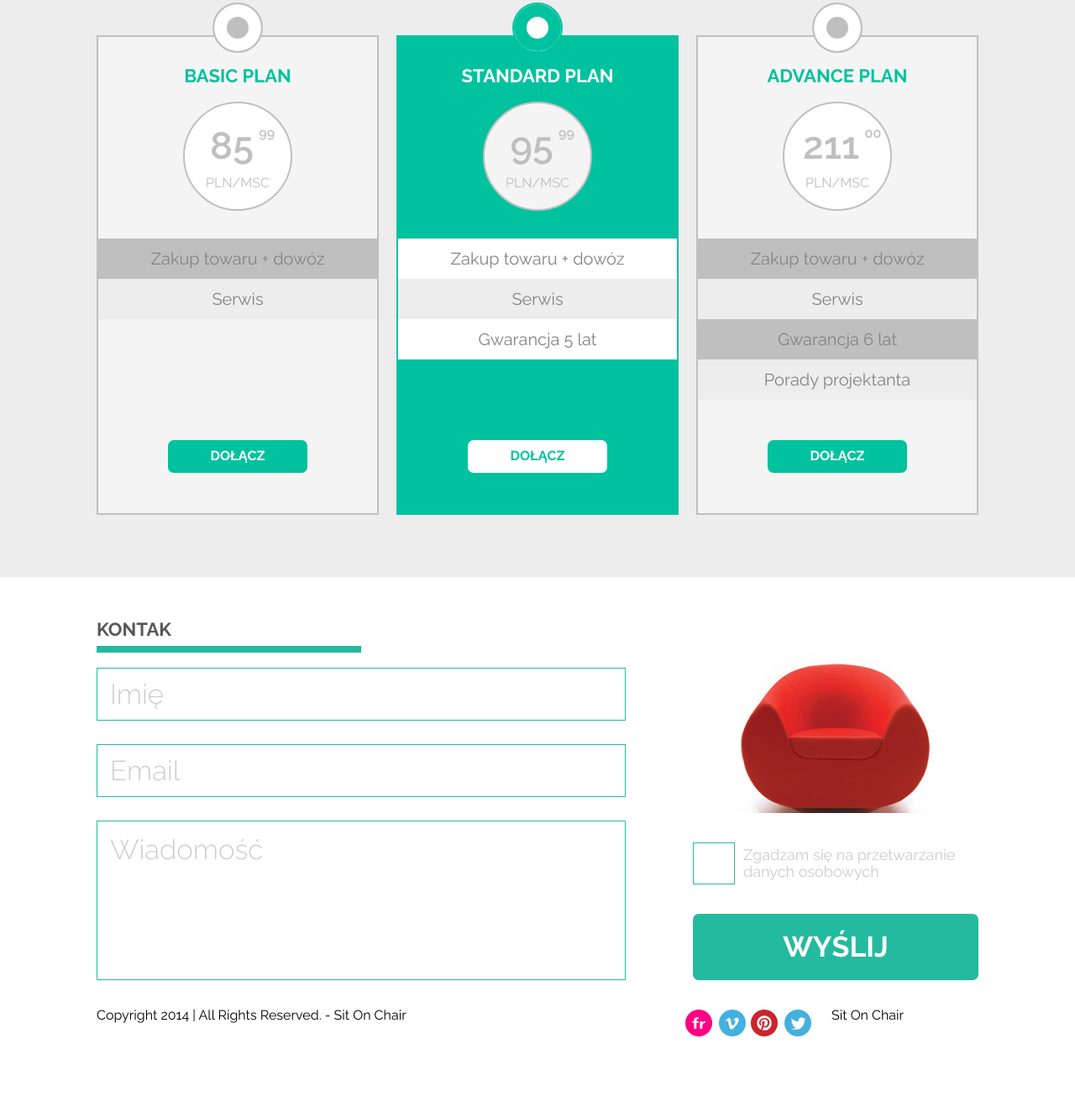
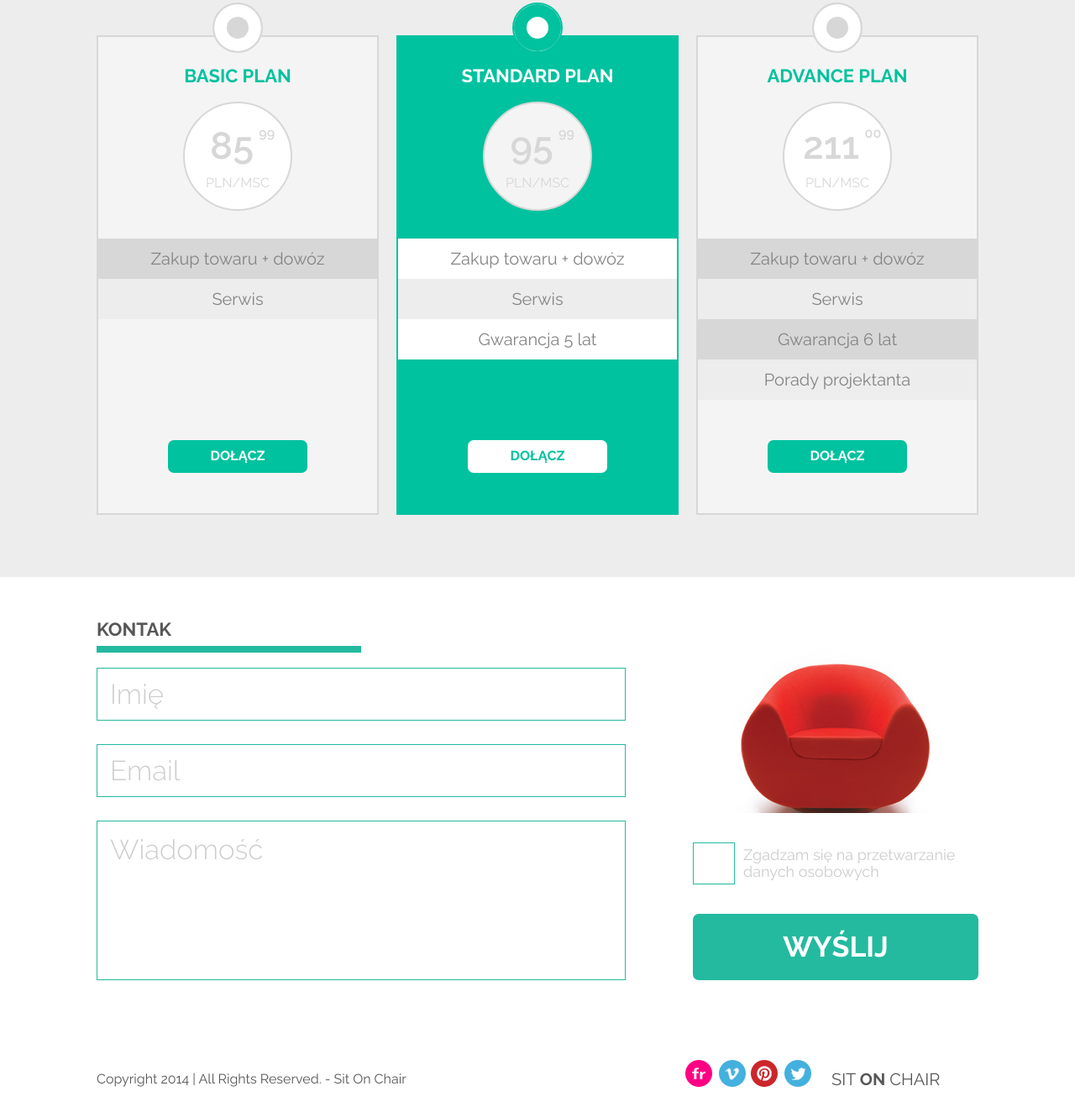
Before and after one commit to AnetaMaciejczak/LayOnSofa, a website: page index.html in a window 1280 px wide. Shown: the part 1020-2338 px from the top of the page at 84% size. Before the commit the page ends 2259 px from the top, so only its background shows below. Drawn offline with Linux system fonts and the light colour scheme.

Commit message:
copyright

```diff
--- a/index.html
+++ b/index.html
@@ -183,7 +183,7 @@
 
 <!--***************************************************************************************-->
 <!--COPHYRIGHT-->
-<section class="copyrihgt">
+<section class="copyright">
     <div class="container-grid">
         <div class="col-8">Copyright 2014 | All Rights Reserved. - Sit On Chair</div>
         <div class="col-2">
@@ -192,7 +192,7 @@
             <img src="images/pinterest.png" alt="">
             <img src="images/twitter.png" alt="">
         </div>
-        <div class="col-2">Sit <span>On</span> Chair</div>
+        <div class="col-2 copyright-logo" >Sit <span>On</span> Chair</div>
     </div>
 </section>
 
--- a/scss/module/_colors.scss
+++ b/scss/module/_colors.scss
@@ -5,7 +5,7 @@ $colors: (
         lithBackgraud: #f4f4f4,
         main: #ededed,
         titleBgc: rgba(255,255, 255, 0.4),
-        border: #bfbfbf,
+        borderc: #d7d7d7,
         text: #575757,
         lightText: #848484,
 
--- a/scss/partials/_cophyright.scss
+++ b/scss/partials/_cophyright.scss
@@ -0,0 +1,17 @@
+.copyright {
+  margin-top: 60px;
+  margin-bottom: 60px;
+  color: map-get($colors, text);
+  font-size: 16px;
+  line-height: 50px;
+  text-align: left;
+  vertical-align: middle;
+
+  .copyright-logo {
+    font-size: 20px;
+    text-transform: uppercase;
+    span {
+      font-weight: 700;
+    }
+  }
+}
--- a/scss/partials/_pricing.scss
+++ b/scss/partials/_pricing.scss
@@ -12,7 +12,7 @@
     }
   }
   [class*=col] {
-    border: 2px solid map-get($colors, border);
+    border: 2px solid map-get($colors, borderc);
     position: relative;
     top: 40px;
     text-align: center;
@@ -20,8 +20,8 @@
   }
 
   .circle {
-    border: 2px solid map-get($colors, border);
-    background: map-get($colors, border);
+    border: 2px solid map-get($colors, borderc);
+    background: map-get($colors, borderc);
     border-radius: 50%;
     width: 60px;
     height: 60px;
@@ -49,7 +49,7 @@
       background-color: map-get($colors, backgraund);
     }
     .main-price-bay {
-      background-color: map-get($colors, border);
+      background-color: map-get($colors, borderc);
     }
     .main-price-service {
       background-color: map-get($colors, main);
@@ -98,7 +98,7 @@
     }
     .main-price-bay,
     .main-price-warranty {
-      background-color: map-get($colors, border);
+      background-color: map-get($colors, borderc);
     }
     .main-price-service,
     .main-price-advice {
@@ -115,19 +115,19 @@
     margin: 0 auto 10% auto;
     border-radius: 50%;
     position: relative;
-    border: 2px solid map-get($colors, border);
+    border: 2px solid map-get($colors, borderc);
     font-size: 25px;
 
 
     .main-price {
       font-size: 45px;
       margin: 20% 0 0 9%;
-      color: map-get($colors, border);
+      color: map-get($colors, borderc);
       display: inline-block;
       font-weight: 600;
     }
     .main-price-sup {
-      color: map-get($colors, border);
+      color: map-get($colors, borderc);
       font-size: 16px;
       display: inline-block;
       position: relative;
@@ -135,7 +135,7 @@
       top: - 20%;
     }
     .main-price-valut {
-      color: map-get($colors, border);
+      color: map-get($colors, borderc);
       font-size: 16px;
       padding: 0;
       margin: 0 auto;
--- a/scss/partials/_product.scss
+++ b/scss/partials/_product.scss
@@ -17,7 +17,7 @@
   }
 
   .product-right {
-    border: 2px solid map-get($colors, border);
+    border: 2px solid map-get($colors, borderc);
     margin-left: 2%;
     p {
       padding-left: 5%;
```
Also changed, not shown: css/main.css.
